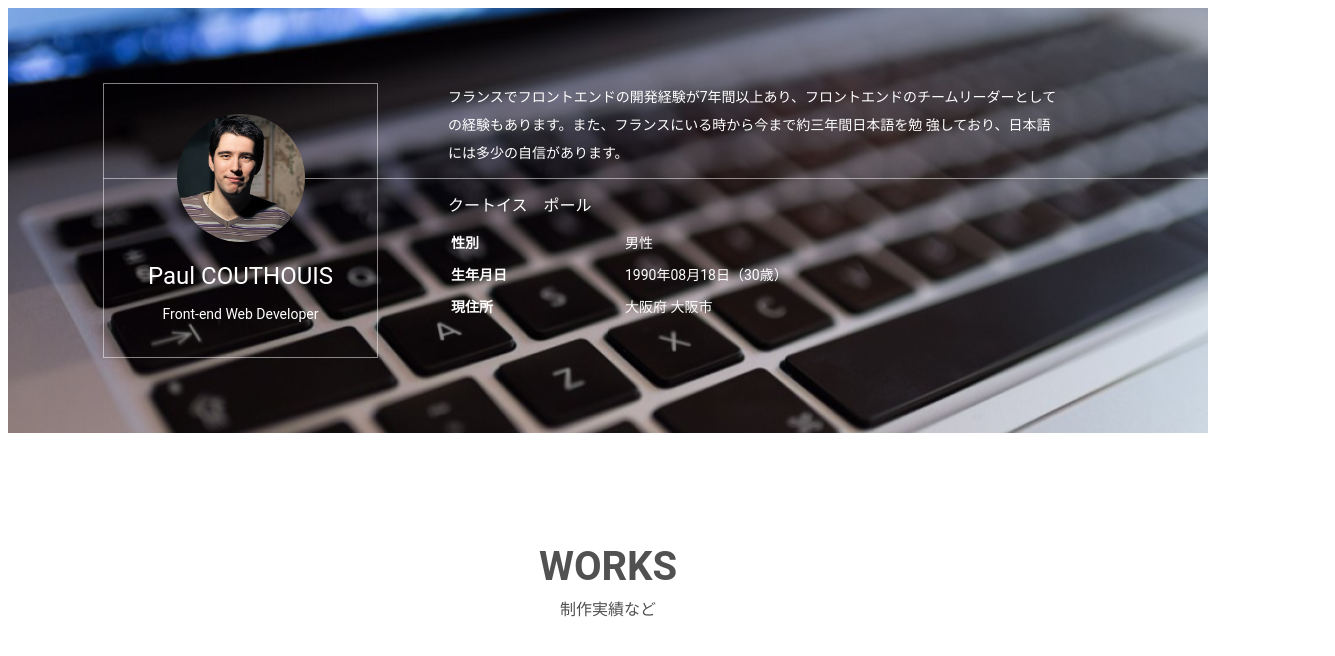
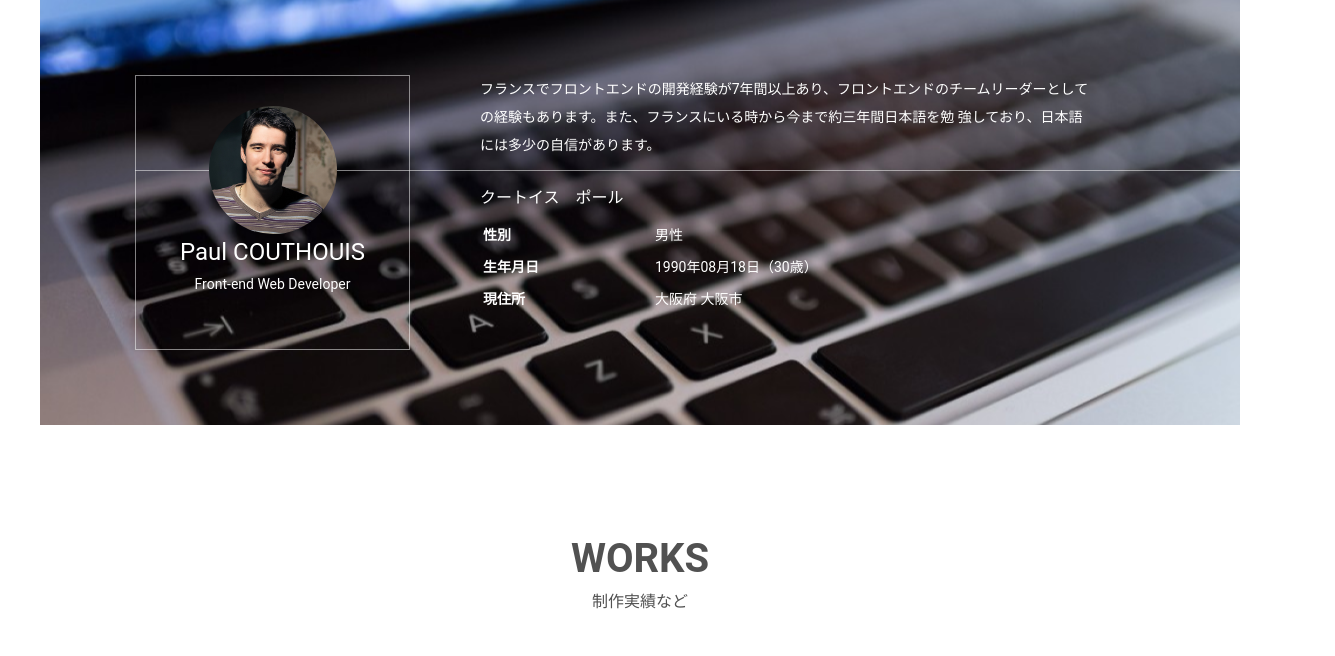
Before and after one commit to PaulCouthouis/watashi, a Gatsby site: page / in a window 1280 px wide. Shown: the whole page, 1335 px wide, since content can reach past the window. Built offline with nearby package versions, Linux system fonts and the light colour scheme; Gatsby itself is replaced by a stand-in of ours.

Commit message:
feat: create global style

```diff
--- a/src/components/home/header.tsx
+++ b/src/components/home/header.tsx
@@ -11,7 +11,6 @@ import { ProfilObject } from "../../shared/interface";
 const borderStyle = "1px solid rgba(255, 255, 255, 0.5)";
 
 const HeaderContainer = styled.header`
-  box-sizing: border-box;
   color: #fff;
   display: flex;
   justify-content: space-between;
@@ -31,7 +30,6 @@ const HeaderContainer = styled.header`
 /* Identity */
 const Identity = styled.div`
   border: ${borderStyle};
-  box-sizing: border-box;
   height: 275px;
   min-width: 275px;
   padding: 30px 0;
@@ -56,6 +54,7 @@ const Name = styled.h1`
 const Job = styled.h2`
   font-size: 14px;
   font-weight: normal;
+  margin-top: 10px;
 `;
 
 /* Information */
@@ -65,9 +64,7 @@ const Information = styled.div`
   max-width: 610px;
 `;
 
-const Description = styled.p`
-  margin: 0;
-`;
+const Description = styled.p``;
 
 const Katakana = styled.p`
   font-size: 16px;
--- a/src/components/home/works.tsx
+++ b/src/components/home/works.tsx
@@ -16,7 +16,6 @@ const WorksHeader = styled.header`
 
   h2 {
     font-size: 40px;
-    margin: 0;
     text-transform: uppercase;
   }
 
--- a/src/pages/index.tsx
+++ b/src/pages/index.tsx
@@ -1,14 +1,22 @@
 import { graphql } from "gatsby";
 import React from "react";
-import styled from "styled-components";
+import styled, { createGlobalStyle } from "styled-components";
 
 import Header from "../components/home/header";
 import { FixedObject, FluidObject } from "gatsby-image";
 import { ProfilObject } from "../shared/interface";
 import Works from "../components/home/works";
 
+const GlobalStyle = createGlobalStyle`
+  * {
+    box-sizing: border-box;
+    margin: 0;
+  }
+`;
+
 const MainLayout = styled.div`
   font-family: "Roboto";
+  margin: 0 auto;
   max-width: 1200px;
 `;
 
@@ -34,6 +42,7 @@ export default ({ data }: Props) => {
 
   return (
     <MainLayout>
+      <GlobalStyle></GlobalStyle>
       <Header
         backgroundImg={backgroundHeaderImg.childImageSharp.img}
         identityImg={identityImg.childImageSharp.img}
```
